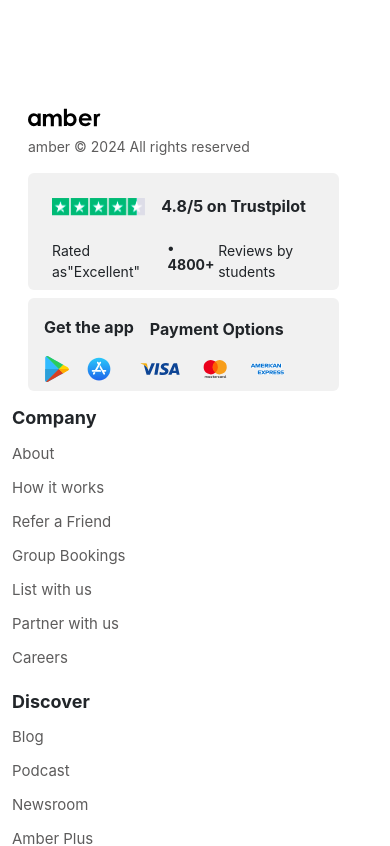
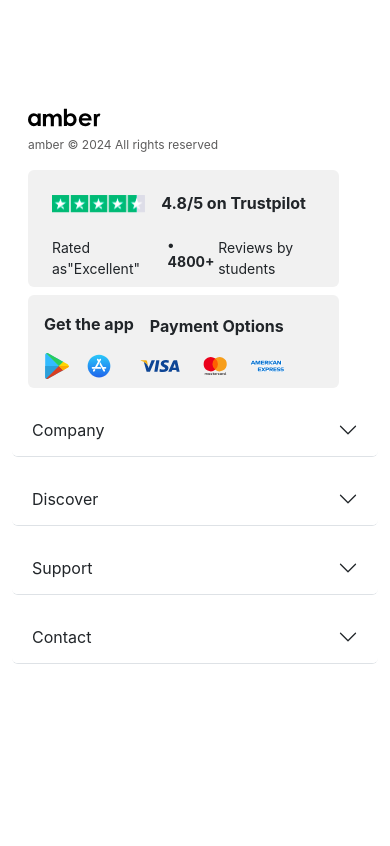
Before and after one commit to Abisheksasi/Main-Project, a React (Create React App) app: page / in a window 390 px wide. Shown: the part 3500-4346 px from the top of the page. After the commit the page ends 4212 px from the top, so only its background shows below. Built offline with nearby package versions, Linux system fonts and the light colour scheme.

Commit message:
wiret add code

```diff
--- a/package.json
+++ b/package.json
@@ -10,14 +10,19 @@
     "@testing-library/react": "^13.4.0",
     "@testing-library/user-event": "^13.5.0",
     "bootstrap": "^5.3.3",
+    "babel-preset-react-app": "^10.0.0",
     "react": "^18.3.1",
     "react-bootstrap": "^2.10.2",
     "react-dom": "^18.3.1",
     "react-hook-form": "^7.51.5",
     "react-icons": "^5.2.1",
+    "react-responsive": "^10.0.0",
     "react-router-dom": "^6.23.1",
     "react-scripts": "5.0.1",
     "web-vitals": "^2.1.4"
+  },
+  "devDependencies": {
+    "@babel/plugin-proposal-private-property-in-object": "^7.0.0"
   },
   "scripts": {
     "start": "react-scripts start",
--- a/src/Component/Component.css
+++ b/src/Component/Component.css
@@ -108,7 +108,6 @@
   flex: 0 0 auto;
   transition: transform 0.5s ease-in-out;
 }
-
 .Win {
   width: 45%;
   background-image: url('../image/refer8.png');
@@ -116,7 +115,6 @@
   background-size: cover;
   background-position: center;
 }
-
 .Win h1 {
   font-size: 23px;
   font-family: -apple-system, BlinkMacSystemFont, "Segoe UI", Roboto, Helvetica, Arial, sans-serif, "Apple Color Emoji", "Segoe UI Emoji", "Segoe UI Symbol";
@@ -525,6 +523,7 @@
 .Footer .facbook, .youtbe{
   width: 13%;
 }
+
 /* Footer page css end  */
 @media screen and (max-width: 1024px) {
   .homepage .home img {
@@ -640,6 +639,12 @@
   .Footer .facbook, .youtbe{
     width: 18%;
   }
+  .footer img{
+    width: 30%;
+   }
+   .footer p{
+     font-size: 16px;
+   }
 }
 @media screen and (max-width: 768px) {
   .gallery {
@@ -787,6 +792,12 @@
   .Footer .facbook, .youtbe{
     width: 3%;
   }
+  .footer img{
+    width: 10%;
+   }
+   .footer p{
+     font-size: 16px;
+   }
 }
 
 @media screen and (max-width: 428px) {
@@ -882,4 +893,10 @@
     .Footer .facbook, .youtbe{
       width: 7%;
     }
+    .footer img{
+      width: 20%;
+     }
+     .footer p{
+       font-size: 12px;
+     }
 }
--- a/src/Component/Footer.jsx
+++ b/src/Component/Footer.jsx
@@ -5,6 +5,7 @@
 import Container from 'react-bootstrap/Container';
 import Row from 'react-bootstrap/Row';
 import Col from 'react-bootstrap/Col';
+import Accordion from 'react-bootstrap/Accordion';
 import amber from '../image/amberblack.svg';
 import Rat from '../image/rating.svg';
 import Play from "../image/play.svg";
@@ -16,6 +17,7 @@
 import pin from "../image/pinterest.svg";
 import You from "../image/youtube.svg";
 import fac from "../image/facebook.svg";
+
 function Footer() {
     return (
         <Container className="Footer mb-5" fluid>
@@ -48,17 +50,51 @@
                         </div>
                     </div>
                 </Col>
-                <Col lg={2} className='company mt-3'>
+                <Col lg={2} className='company mt-3 d-lg-none'>
+                    <Accordion>
+                        <Accordion.Item eventKey="0" className="border-top-0 border-end-0 border-start-0">
+                            <Accordion.Header>Company</Accordion.Header>
+                            <Accordion.Body>
+                                <h6 className='pt-2'>About</h6>
+                                <h6 className='pt-2'>How it works</h6>
+                                <h6 className='pt-2'>Refer a Friend</h6>
+                                <h6 className='pt-2'>Group Bookings</h6>
+                                <h6 className='pt-2'>List with us</h6>
+                                <h6 className='pt-2'>Partner with us</h6>
+                                <h6 className='pt-2'>Careers</h6>
+                            </Accordion.Body>
+                        </Accordion.Item>
+                    </Accordion>
+                </Col>
+                <Col lg={2} className='company mt-3 d-none d-lg-block'>
                     <h4>Company</h4>
                     <h6 className='pt-2'>About</h6>
                     <h6 className='pt-2'>How it works</h6>
                     <h6 className='pt-2'>Refer a Friend</h6>
-                    <h6 className='pt-2'>Group Bookings </h6>
-                    <h6 className='pt-2'>List with us </h6>
-                    <h6 className='pt-2'>Partner with us </h6>
+                    <h6 className='pt-2'>Group Bookings</h6>
+                    <h6 className='pt-2'>List with us</h6>
+                    <h6 className='pt-2'>Partner with us</h6>
                     <h6 className='pt-2'>Careers</h6>
                 </Col>
-                <Col lg={2} className='discover mt-3 company'>
+                <Col lg={2} className='discover mt-3 company d-lg-none'>
+                    <Accordion>
+                        <Accordion.Item eventKey="1" className="border-top-0 border-end-0 border-start-0">
+                            <Accordion.Header className="footer-head">Discover</Accordion.Header>
+                            <Accordion.Body>
+                                <h6 className='pt-2'>Blog</h6>
+                                <h6 className='pt-2'>Podcast</h6>
+                                <h6 className='pt-2'>Newsroom</h6>
+                                <h6 className='pt-2'>Amber Plus</h6>
+                                <h6 className='pt-2'>Media Mention</h6>
+                                <h6 className='pt-2'>Ambassador</h6>
+                                <h6 className='pt-2'>Scholarships</h6>
+                                <h6 className='pt-2'>Exams</h6>
+                            </Accordion.Body>
+                        </Accordion.Item>
+                    </Accordion>
+                </Col>
+
+                <Col lg={2} className='discover mt-3 company d-none d-lg-block'>
                     <h4>Discover</h4>
                     <h6 className='pt-2'>Blog</h6>
                     <h6 className='pt-2'>Podcast</h6>
@@ -69,7 +105,23 @@
                     <h6 className='pt-2'>Scholarships</h6>
                     <h6 className='pt-2'>Exams</h6>
                 </Col>
-                <Col lg={2} className='company mt-3'>
+
+                <Col lg={2} className='company mt-3 d-lg-none'>
+                    <Accordion>
+                        <Accordion.Item eventKey="2" className="border-top-0 border-end-0 border-start-0">
+                            <Accordion.Header>Support</Accordion.Header>
+                            <Accordion.Body>
+                                <h6 className='pt-2'>Help Center</h6>
+                                <h6 className='pt-2'>Contact</h6>
+                                <h6 className='pt-2'>T&C</h6>
+                                <h6 className='pt-2'>Privacy Policy</h6>
+                                <h6 className='pt-2'>Sitemap</h6>
+                            </Accordion.Body>
+                        </Accordion.Item>
+                    </Accordion>
+                </Col>
+
+                <Col lg={2} className='company mt-3 d-none d-lg-block'>
                     <h4>Support</h4>
                     <h6 className='pt-2'>Help Center</h6>
                     <h6 className='pt-2'>Contact</h6>
@@ -77,36 +129,72 @@
                     <h6 className='pt-2'>Privacy Policy</h6>
                     <h6 className='pt-2'>Sitemap</h6>
                 </Col>
-                <Col lg={2} className='mt-3 contact'>
-                 <h4>Contact</h4>
+
+                <Col lg={2} className='mt-3 contact d-lg-none'>
+                    <Accordion>
+                        <Accordion.Item eventKey="2" className="border-top-0 border-end-0 border-start-0">
+                            <Accordion.Header>Contact</Accordion.Header>
+                            <Accordion.Body>
                                 <div className="contact-contain mt-3 rounded">
-                    <BsTelephone className="phone-icon mt-2 mb-2 ms-2"/>
+                                    <BsTelephone className="phone-icon mt-2 mb-2 ms-2" />
                                     <span className="ms-1">+91 9988776655</span>
                                 </div>
                                 <div className="contact-contain mt-3 rounded">
-                    <CiMail className="mail-icon mt-2 mb-2 ms-2"/>
+                                    <CiMail className="mail-icon mt-2 mb-2 ms-2" />
                                     <span className="ms-1">contact@gmail.com</span>
                                 </div>
                                 <div className="contact-contain mt-3 rounded">
-                    <BsWhatsapp className="whatsapp-icon mt-2 mb-2 ms-2"/>
+                                    <BsWhatsapp className="whatsapp-icon mt-2 mb-2 ms-2" />
                                     <span className="ms-1">WhatsApp</span>
                                 </div>
                                 <div className="contact-contain mt-3 rounded">
-                    <MdOutlineLocationOn className="location-icon mt-2 ms-2 mb-2"/>
+                                    <MdOutlineLocationOn className="location-icon mt-2 ms-2 mb-2" />
                                     <span className="ms-1">244,Tamil Nadu</span>
                                 </div>
                                 <h5 className="mt-3">Follow us on:</h5>
                                 <div className="d-flex flex-row">
                                     <img src={Link} alt="Link" />
-                   <img src={fac} alt="facebook" className="facbook ms-2"/>
-                   <img src={insta} alt="Insta" className="ms-2"/>
-                   <img src={You} alt="Youtube"  className="youtbe ms-2"/>
-                   <img src={Twit} alt="Twitter" className=" ms-2"/>
-                   <img src={pin} alt="Pinterset"className="ms-2" />
+                                    <img src={fac} alt="facebook" className="facbook ms-2" />
+                                    <img src={insta} alt="Insta" className="ms-2" />
+                                    <img src={You} alt="Youtube" className="youtbe ms-2" />
+                                    <img src={Twit} alt="Twitter" className=" ms-2" />
+                                    <img src={pin} alt="Pinterset" className="ms-2" />
+                                </div>
+                            </Accordion.Body>
+                        </Accordion.Item>
+                    </Accordion>
+                </Col>
+                <Col lg={2} className='mt-3 contact d-none d-lg-block'>
+                <h4>Contact</h4>
+                    <div className="contact-contain mt-3 rounded">
+                        <BsTelephone className="phone-icon mt-2 mb-2 ms-2" />
+                        <span className="ms-1">+91 9988776655</span>
+                    </div>
+                    <div className="contact-contain mt-3 rounded">
+                        <CiMail className="mail-icon mt-2 mb-2 ms-2" />
+                        <span className="ms-1">contact@gmail.com</span>
+                    </div>
+                    <div className="contact-contain mt-3 rounded">
+                        <BsWhatsapp className="whatsapp-icon mt-2 mb-2 ms-2" />
+                        <span className="ms-1">WhatsApp</span>
+                    </div>
+                    <div className="contact-contain mt-3 rounded">
+                        <MdOutlineLocationOn className="location-icon mt-2 ms-2 mb-2" />
+                        <span className="ms-1">244,Tamil Nadu</span>
+                    </div>
+                    <h5 className="mt-3">Follow us on:</h5>
+                    <div className="d-flex flex-row">
+                        <img src={Link} alt="Link" />
+                        <img src={fac} alt="facebook" className="facbook ms-2" />
+                        <img src={insta} alt="Insta" className="ms-2" />
+                        <img src={You} alt="Youtube" className="youtbe ms-2" />
+                        <img src={Twit} alt="Twitter" className=" ms-2" />
+                        <img src={pin} alt="Pinterset" className="ms-2" />
                     </div>
                 </Col>
             </Row>
         </Container>
     )
 }
+
 export default Footer;
--- a/src/Component/Referral.jsx
+++ b/src/Component/Referral.jsx
@@ -3,33 +3,33 @@
 import './Component.css';
 
 const Referral = () => {
-  const sliderRef = useRef(null);
+  const slider = useRef(null);
   const [showPrevButton, setShowPrevButton] = useState(false);
   const [showNextButton, setShowNextButton] = useState(true);
 
   useEffect(() => {
     const handleScroll = () => {
-      const { scrollLeft, scrollWidth, clientWidth } = sliderRef.current;
+      const { scrollLeft, scrollWidth, clientWidth } = slider.current;
       setShowPrevButton(scrollLeft > 0);
       setShowNextButton(scrollLeft < scrollWidth - clientWidth);
     };
 
-    if (sliderRef.current) {
-      sliderRef.current.addEventListener('scroll', handleScroll);
+    if (slider.current) {
+      slider.current.addEventListener('scroll', handleScroll);
     }
     return () => {
-      if (sliderRef.current) {
-        sliderRef.current.removeEventListener('scroll', handleScroll);
+      if (slider.current) {
+        slider.current.removeEventListener('scroll', handleScroll);
       }
     };
   }, []);
 
   const handleNext = () => {
-    sliderRef.current.scrollBy({ left: window.innerWidth, behavior: 'smooth' });
+    slider.current.scrollBy({ left: window.innerWidth, behavior: 'smooth' });
   };
 
   const handlePrev = () => {
-    sliderRef.current.scrollBy({ left: -window.innerWidth, behavior: 'smooth' });
+    slider.current.scrollBy({ left: -window.innerWidth, behavior: 'smooth' });
   };
 
   return (
@@ -37,7 +37,7 @@
       <h1 className='Heading text-start'>Amber Referral Program and Offers</h1>
       <p className='Paragrph text-start'>Several promotions, deals and special offers crafted just for you.</p>
       <div className="position-relative ms-3 me-3">
-        <div className="Referral-container" ref={sliderRef} >
+        <div className="Referral-container" ref={slider} >
           <ul className="Referral list-unstyled d-flex gap-3">
             <li className='Win rounded text-start'>
               <h1 className='text-start'>Win £50 in just a few steps! Refer a friend and earn your reward</h1>
```
Also changed, not shown: 1 other file (tests, documents, lock files or other folders). Lines whose indentation alone changed are shown as unchanged.
